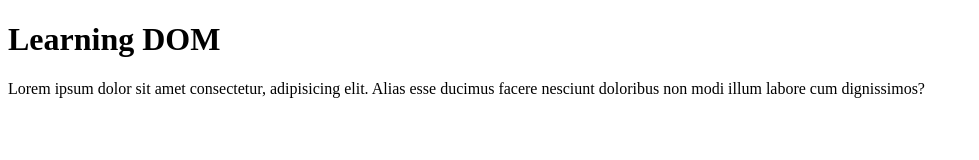
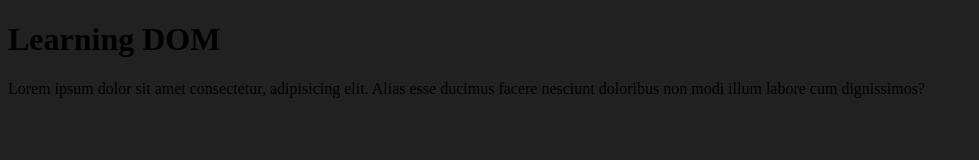
Before and after one commit to ranavikramsinha/js-revision, a plain HTML site: page 07_DOM/dom.html in a window 1280 px wide. Shown: the whole page, without its empty margins (0-979 px from the left). Drawn offline with Linux system fonts and the light colour scheme.

Commit message:
learning dom

```diff
--- a/07_DOM/dom.html
+++ b/07_DOM/dom.html
@@ -4,9 +4,14 @@
     <meta charset="UTF-8">
     <meta name="viewport" content="width=device-width, initial-scale=1.0">
     <title>DOM</title>
+    <style>
+        .background-black{
+            background-color: #212121;
+        }
+    </style>
 </head>
-<body>
-    <div class="background-black">
+<body class="background-black">
+    <div>
         <h1 class="heading">Learning DOM</h1>
         <p>Lorem ipsum dolor sit amet consectetur, adipisicing elit. Alias esse ducimus facere nesciunt doloribus non modi illum labore cum dignissimos?</p>
     </div>
```
